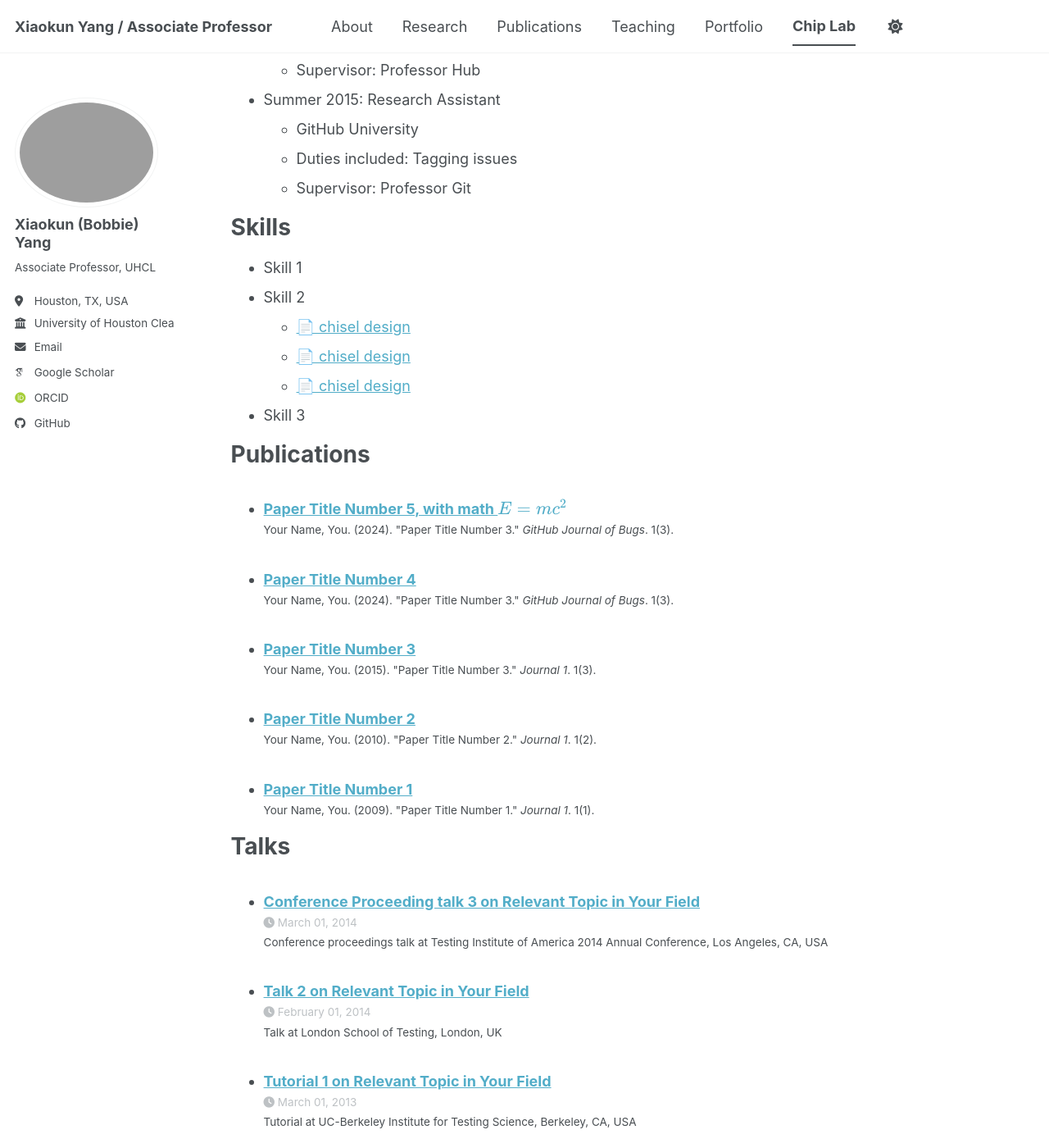
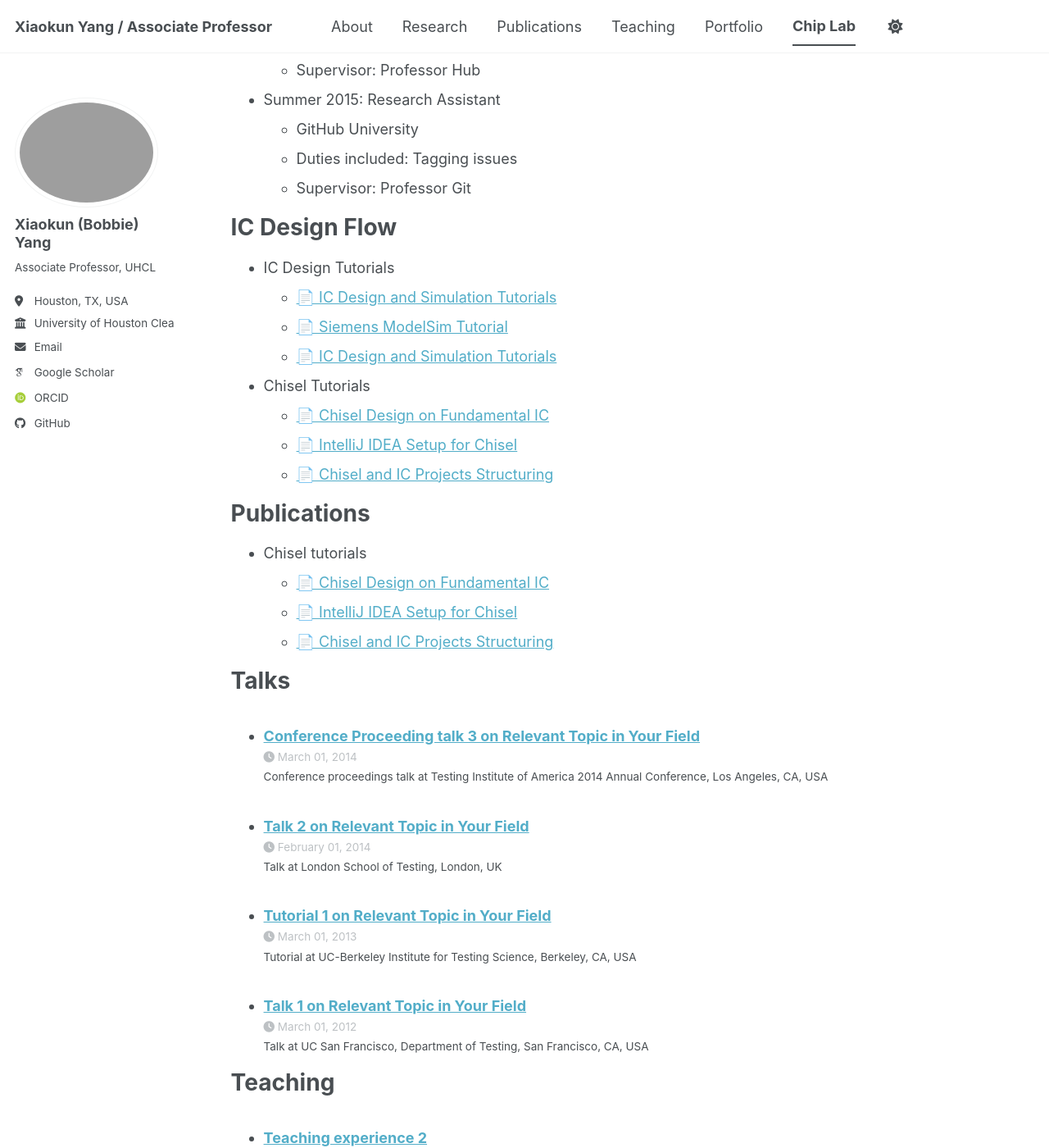
Before and after one commit to bobbieyang/bobbieyang.github.io, a Jekyll site: the page built from _pages/lab.md, in a window 1280 px wide and 1400 px high, scrolled down 544 px. Shown: the whole window at 82% size. Built offline with Jekyll 4.4.1, drawn with Linux system fonts in a browser that asks for light colours; some web fonts are replaced; a script bundle is joined from its source files by our own code; library files that are not in the unit come from our copies.

Commit message:
Update lab.md

```diff
--- a/_pages/lab.md
+++ b/_pages/lab.md
@@ -32,20 +32,26 @@ Work experience
   * Duties included: Tagging issues
   * Supervisor: Professor Git
 
-Skills
+IC Design Flow
 ======
-* Skill 1
-* Skill 2
-  * <a href="{{ base_path }}/files/chisel/Chisel Design - XY.pdf" target="_blank">📄 chisel design</a>
-  * <a href="{{ base_path }}/files/chisel/Chisel Env Setup - XY.pdf" target="_blank">📄 chisel design</a>
-  * <a href="{{ base_path }}/files/chisel/Chisel Design - XY.pdf" target="_blank">📄 chisel design</a>
-* Skill 3
+* IC Design Tutorials
+  * <a href="{{ base_path }}/files/chisel/Appendix A.pdf" target="_blank">📄 IC Design and Simulation
+Tutorials</a>
+  * <a href="{{ base_path }}/files/chisel/Appendix B.pdf" target="_blank">📄 Siemens ModelSim Tutorial</a>
+  * <a href="{{ base_path }}/files/chisel/Appendix B.pdf" target="_blank">📄 IC Design and Simulation
+Tutorials</a>
+* Chisel Tutorials
+  * <a href="{{ base_path }}/files/chisel/Chisel Design - XY.pdf" target="_blank">📄 Chisel Design on Fundamental IC</a>
+  * <a href="{{ base_path }}/files/chisel/Chisel Env Setup - XY.pdf" target="_blank">📄 IntelliJ IDEA Setup for Chisel</a>
+  * <a href="{{ base_path }}/files/chisel/Chisel and IC Projects Structuring - XY.pdf" target="_blank">📄 Chisel and IC Projects Structuring</a>
+
 
 Publications
 ======
-  <ul>{% for post in site.publications reversed %}
-    {% include archive-single-cv.html %}
-  {% endfor %}</ul>
+* Chisel tutorials
+  * <a href="{{ base_path }}/files/chisel/Chisel Design - XY.pdf" target="_blank">📄 Chisel Design on Fundamental IC</a>
+  * <a href="{{ base_path }}/files/chisel/Chisel Env Setup - XY.pdf" target="_blank">📄 IntelliJ IDEA Setup for Chisel</a>
+  * <a href="{{ base_path }}/files/chisel/Chisel and IC Projects Structuring - XY" target="_blank">📄 Chisel and IC Projects Structuring</a>
 
 Talks
 ======
```
